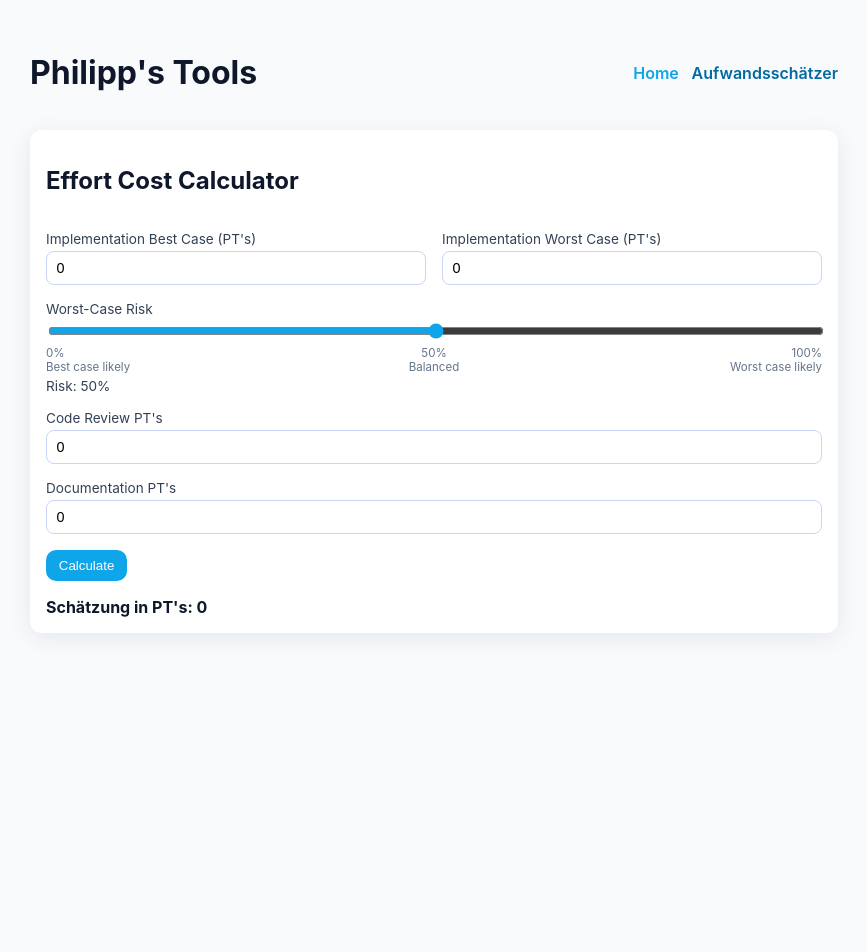
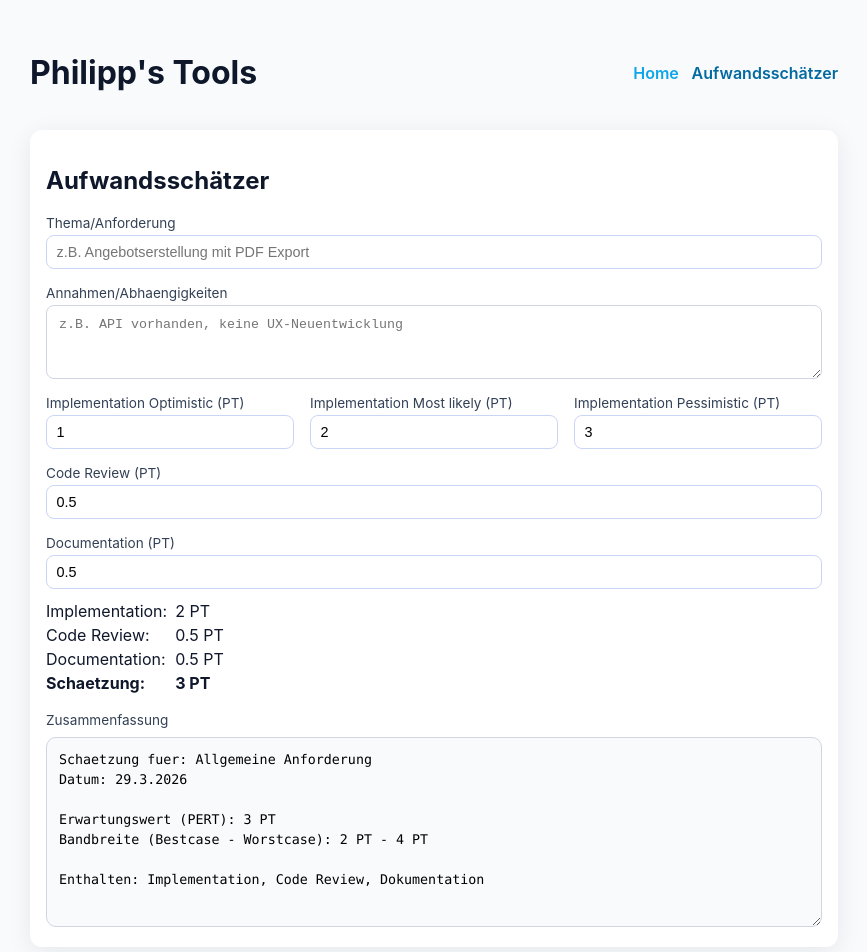
Before and after one commit to neo10/effort-calculator, a Vue app: page /effort-calc in a window 1280 px wide. Shown: the top 952 px of the page, without its empty margins (206-1073 px from the left). Before the commit the page ends 800 px from the top, so only its background shows below. Built offline with nearby package versions, Linux system fonts and the light colour scheme; no server answers.

Commit message:
Improvements

```diff
--- a/src/views/EffortCalculator.vue
+++ b/src/views/EffortCalculator.vue
@@ -1,150 +1,286 @@
 <script setup>
-import { ref } from "vue"
+import { ref, computed } from "vue"
 
-const valueImplementationBest = ref(0)
-const valueImplementationWorst = ref(0)
-const valueRiskPercent = ref(50)
-const valueCodeReview = ref("0")
-const valueDocumentation = ref("0")
-const valueResult = ref(0)
-const errorMessage = ref("")
+// --- State ---
+const valueTopic = ref("")
+const valueAssumptions = ref("")
+const valueImplementationBest = ref(1)
+const valueImplementationMostLikely = ref(2)
+const valueImplementationWorst = ref(3)
+const valueCodeReview = ref(0.5)
+const valueDocumentation = ref(0.5)
 
+// --- Input Handling ---
 function handleInput(e, model) {
   let value = e.target.value.replace(",", ".")
 
-  const isValid = /^(|0|[1-9]\d*)(\.\d{0,2})?$/.test(value)
+  const isValid = /^(\d+([.]\d{0,2})?)?$/.test(value)
 
   if (!isValid) {
     e.target.value = model.value
     return
   }
 
-  model.value = value
+  model.value = value === "" ? 0 : Number(value)
 }
 
-function onInputValueImplementation(e) {
-  handleInput(e, valueImplementationBest)
+function createInputHandler(model) {
+  return (e) => handleInput(e, model)
 }
 
-function onInputValueImplementationWorst(e) {
-  handleInput(e, valueImplementationWorst)
+const onInputBest = createInputHandler(valueImplementationBest)
+const onInputMostLikely = createInputHandler(valueImplementationMostLikely)
+const onInputWorst = createInputHandler(valueImplementationWorst)
+const onInputReview = createInputHandler(valueCodeReview)
+const onInputDocs = createInputHandler(valueDocumentation)
+
+// --- Utils ---
+function roundToQuarter(value) {
+  return Math.round(value * 4) / 4
 }
 
-function onInputCodeReview(e) {
-  handleInput(e, valueCodeReview)
+function formatPt(value) {
+  return Number(value.toFixed(2)).toString().replace(".", ",")
 }
 
-function onInputDocumentation(e) {
-  handleInput(e, valueDocumentation)
+function formatDate(date) {
+  return new Intl.DateTimeFormat("de-DE").format(date)
 }
 
-function onSliderInput(e) {
-  valueRiskPercent.value = Number(e.target.value)
-}
+// --- Error Handling (clean & reactive) ---
+const errorMessage = computed(() => {
+  if (valueImplementationWorst.value < valueImplementationBest.value) {
+    return "Worst case must be greater than or equal to best case."
+  }
+  if (valueImplementationMostLikely.value < valueImplementationBest.value) {
+    return "Most likely must be greater than or equal to best case."
+  }
+  if (valueImplementationMostLikely.value > valueImplementationWorst.value) {
+    return "Most likely must be smaller than or equal to worst case."
+  }
+  return ""
+})
 
-function onCalculate() {
-  const implementationBest = Number(valueImplementationBest.value || 0)
-  const implementationWorst = Number(valueImplementationWorst.value || 0)
-  const review = Number(valueCodeReview.value || 0)
-  const docs = Number(valueDocumentation.value || 0)
-  const risk = Math.min(Math.max(valueRiskPercent.value, 0), 100) / 100
 
-  if (implementationWorst < implementationBest) {
-    errorMessage.value = "Worst case must be greater than or equal to best case."
-    valueResult.value = ""
-    return
-  }
+// --- Calculation (PURE computed) ---
+const result = computed(() => {
+  if (errorMessage.value) return null
 
-  errorMessage.value = ""
+  const best = valueImplementationBest.value
+  const mostLikely = valueImplementationMostLikely.value
+  const worst = valueImplementationWorst.value
+  const review = valueCodeReview.value
+  const docs = valueDocumentation.value
 
+  // PERT Formel
   const implementationEstimate =
-    implementationBest + (implementationWorst - implementationBest) * risk
+    (best + 4 * mostLikely + worst) / 6
 
   const base = implementationEstimate + review + docs
 
-  valueResult.value = Math.ceil(base / 0.25) * 0.25
-}
+  return {
+    implementation: roundToQuarter(implementationEstimate),
+    review,
+    docs,
+    total: roundToQuarter(base)
+  }
+})
 
+const businessSummary = computed(() => {
+  if (!result.value) return ""
+
+  const topic = valueTopic.value.trim() || "Allgemeine Anforderung"
+  const assumptions = valueAssumptions.value.trim()
+  const today = formatDate(new Date())
+  const bestTotal = roundToQuarter(
+    valueImplementationBest.value + valueCodeReview.value + valueDocumentation.value
+  )
+  const worstTotal = roundToQuarter(
+    valueImplementationWorst.value + valueCodeReview.value + valueDocumentation.value
+  )
+  const summaryLines = [
+    `Schaetzung fuer: ${topic}`,
+    `Datum: ${today}`,
+    "",
+    `Erwartungswert (PERT): ${formatPt(result.value.total)} PT`,
+    `Bandbreite (Bestcase - Worstcase): ${formatPt(bestTotal)} PT - ${formatPt(worstTotal)} PT`
+  ]
+
+  if (assumptions) {
+    summaryLines.push("Annahmen/Abhaengigkeiten:", assumptions)
+  }
+
+  const includedParts = []
+
+  if (result.value.implementation > 0) {
+    includedParts.push("Implementation")
+  }
+
+  if (valueCodeReview.value > 0) {
+    includedParts.push("Code Review")
+  }
+
+  if (valueDocumentation.value > 0) {
+    includedParts.push("Dokumentation")
+  }
+
+  if (includedParts.length > 0) {
+    summaryLines.push("", `Enthalten: ${includedParts.join(", ")}`)
+  }
+
+  return summaryLines.join("\n")
+})
 </script>
 
 <template>
 <section class="card">
-  <h2>Effort Cost Calculator</h2>
+  <h2>Aufwandsschätzer</h2>
+
+  <div class="form-group">
+    <label>Thema/Anforderung</label>
+    <input
+      v-model="valueTopic"
+      placeholder="z.B. Angebotserstellung mit PDF Export"
+    />
+  </div>
+
+  <div class="form-group">
+    <label>Annahmen/Abhaengigkeiten</label>
+    <textarea
+      v-model="valueAssumptions"
+      class="assumptions-textarea"
+      placeholder="z.B. API vorhanden, keine UX-Neuentwicklung"
+    />
+  </div>
 
   <div class="form-row">
     <div class="form-group">
-      <label for="hours-best">Implementation Best Case (PT's)</label>
+      <label>Implementation Optimistic (PT)</label>
       <input
-        id="hours-best"
         :value="valueImplementationBest"
-        @input="onInputValueImplementation"
+        @input="onInputBest"
         placeholder="e.g. 3"
       />
     </div>
 
     <div class="form-group">
-      <label for="hours-worst">Implementation Worst Case (PT's)</label>
+      <label>Implementation Most likely (PT)</label>
       <input
-        id="hours-worst"
+        :value="valueImplementationMostLikely"
+        @input="onInputMostLikely"
+        placeholder="e.g. 4"
+      />
+    </div>
+
+    <div class="form-group">
+      <label>Implementation Pessimistic (PT)</label>
+      <input
         :value="valueImplementationWorst"
-        @input="onInputValueImplementationWorst"
+        @input="onInputWorst"
         placeholder="e.g. 6"
       />
     </div>
   </div>
 
   <div class="form-group">
-    <label for="factor">Worst-Case Risk</label>
-    <div class="slider-field">
-      <input
-        id="factor"
-        type="range"
-        min="0"
-        max="100"
-        step="25"
-        :value="valueRiskPercent"
-        @input="onSliderInput"
-      />
-      <div class="slider-ticks">
-        <span>0%<br>Best case likely</span>
-        <span>50%<br>Balanced</span>
-        <span>100%<br>Worst case likely</span>
-      </div>
-    </div>
-    <div class="slider-value">Risk: {{ valueRiskPercent }}%</div>
-  </div>
-
-  <div class="form-group">
-    <label for="code-review">Code Review PT's</label>
+    <label>Code Review (PT)</label>
     <input
-      id="code-review"
       :value="valueCodeReview"
-      @input="onInputCodeReview"
+      @input="onInputReview"
       placeholder="e.g. 0.5"
     />
   </div>
 
   <div class="form-group">
-    <label for="documentation">Documentation PT's</label>
+    <label>Documentation (PT)</label>
     <input
-      id="documentation"
       :value="valueDocumentation"
-      @input="onInputDocumentation"
+      @input="onInputDocs"
       placeholder="e.g. 1.0"
     />
   </div>
 
-  <div class="row">
-    <button @click="onCalculate">Calculate</button>
-  </div>
-
+  <!-- Error -->
   <div class="alert" v-if="errorMessage">
     <span class="alert-icon">!</span>
     <span class="alert-message">{{ errorMessage }}</span>
   </div>
+  <!-- Result -->
+<div class="result-grid" v-if="!errorMessage">
+  <span class="label">Implementation:</span>
+  <span class="value">{{ result.implementation }} PT</span>
 
-  <div class="row" v-else>
-    <b>Schätzung in PT's: {{ valueResult }} </b>
-  </div>
+  <span class="label">Code Review:</span>
+  <span class="value">{{ result.review }} PT</span>
+
+  <span class="label">Documentation:</span>
+  <span class="value">{{ result.docs }} PT</span>
+
+  <span class="label"><b>Schaetzung:</b></span>
+  <span class="value"><b>{{ result.total }} PT</b></span>
+</div>
+
+<div class="copy-box" v-if="!errorMessage">
+  <label for="business-summary">Zusammenfassung</label>
+  <textarea
+    id="business-summary"
+    class="copy-textarea"
+    readonly
+    :value="businessSummary"
+    @focus="$event.target.select()"
+  />
+</div>
 </section>
 </template>
+
+<style scoped>
+.result-grid {
+  display: grid;
+  grid-template-columns: auto 1fr;
+  column-gap: 8px;
+  row-gap: 4px;
+  margin-top: 12px;
+}
+
+.result-grid .label {
+  grid-column: 1;
+}
+
+.result-grid .value {
+  grid-column: 2;
+  text-align: left;
+}
+
+.copy-box {
+  margin-top: 16px;
+}
+
+.assumptions-textarea {
+  width: 100%;
+  min-height: 74px;
+  padding: 10px 12px;
+  border: 1px solid #cfd5e3;
+  border-radius: 8px;
+  resize: vertical;
+  line-height: 1.4;
+}
+
+.copy-textarea {
+  width: 100%;
+  min-height: 190px;
+  margin-top: 8px;
+  border: 1px solid #cfd5e3;
+  border-radius: 10px;
+  background: #f8fafc;
+  padding: 12px;
+  resize: vertical;
+  line-height: 1.5;
+  white-space: pre;
+  font-family: Consolas, "Courier New", monospace;
+}
+
+.copy-textarea:focus {
+  outline: 2px solid #93c5fd;
+  border-color: #93c5fd;
+}
+</style>
```
